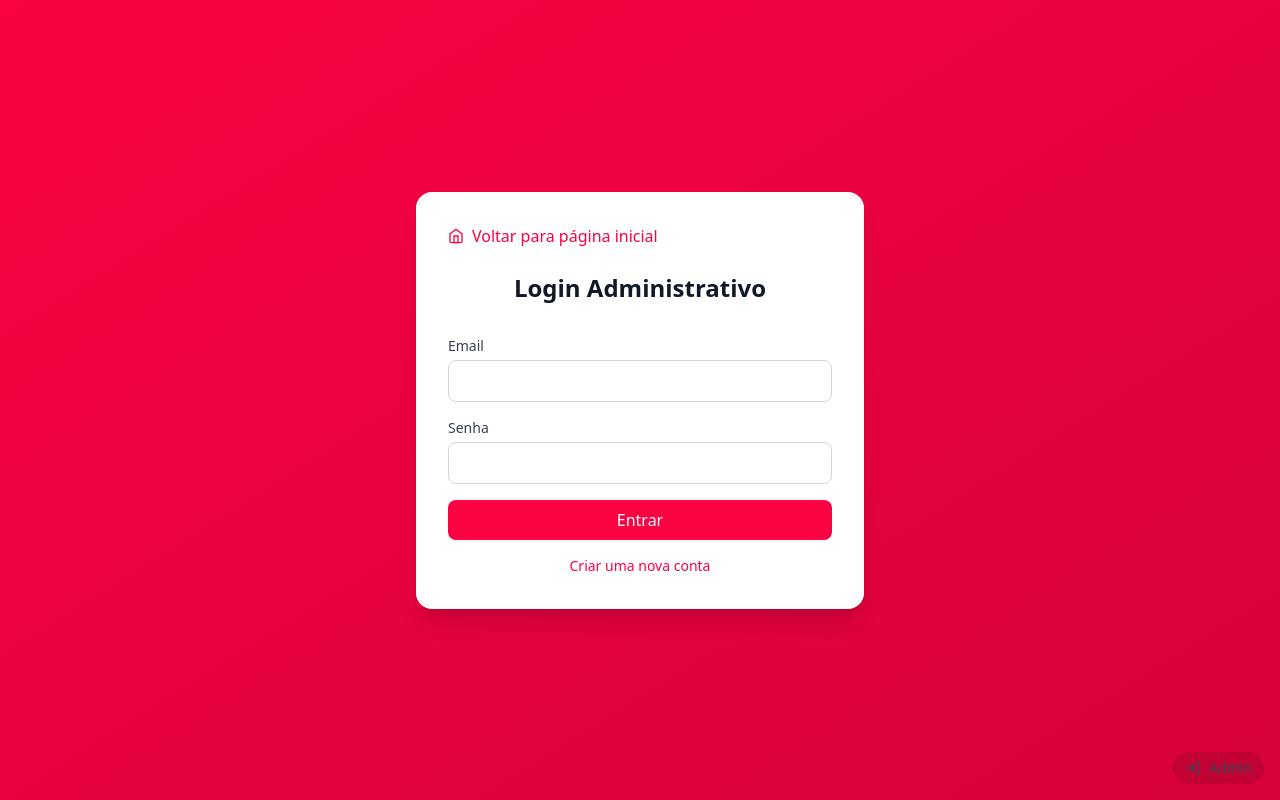
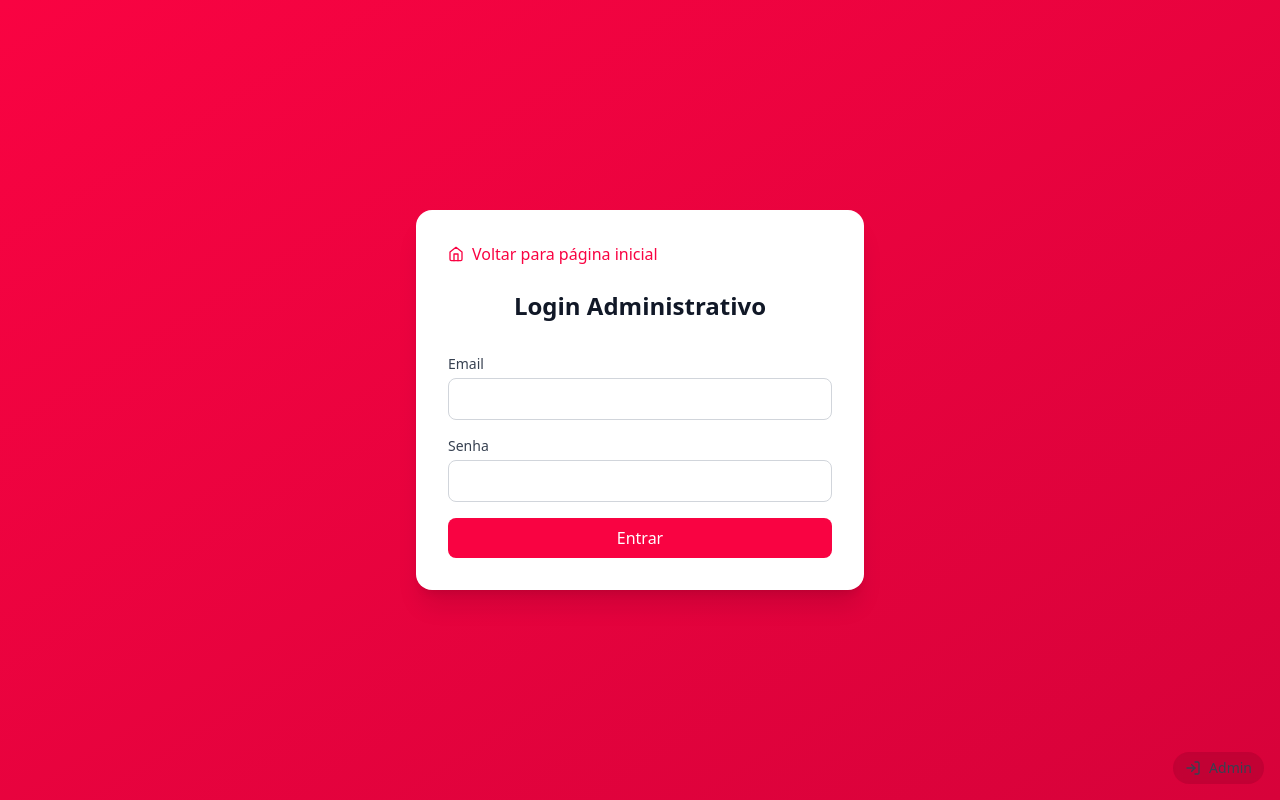
Before and after one commit to luscasmartinez/ladingpage, a React (Vite) app in the folder project/: page /login in a window 1280 px wide. Built offline with nearby package versions, Linux system fonts and the light colour scheme; no server answers.

Commit message:
Remove btn

```diff
--- a/project/src/pages/Login.tsx
+++ b/project/src/pages/Login.tsx
@@ -38,12 +38,7 @@ export default function Login() {
 
           {isLogin ? <LoginForm /> : <RegisterForm />}
 
-          <button
-            onClick={() => setIsLogin(!isLogin)}
-            className="mt-4 text-primary hover:text-primary-dark text-sm text-center w-full"
-          >
-            {isLogin ? 'Criar uma nova conta' : 'Já tenho uma conta'}
-          </button>
+
         </div>
       </div>
     </div>
```
Also changed, not shown: 1 other file (tests, documents, lock files or other folders).
